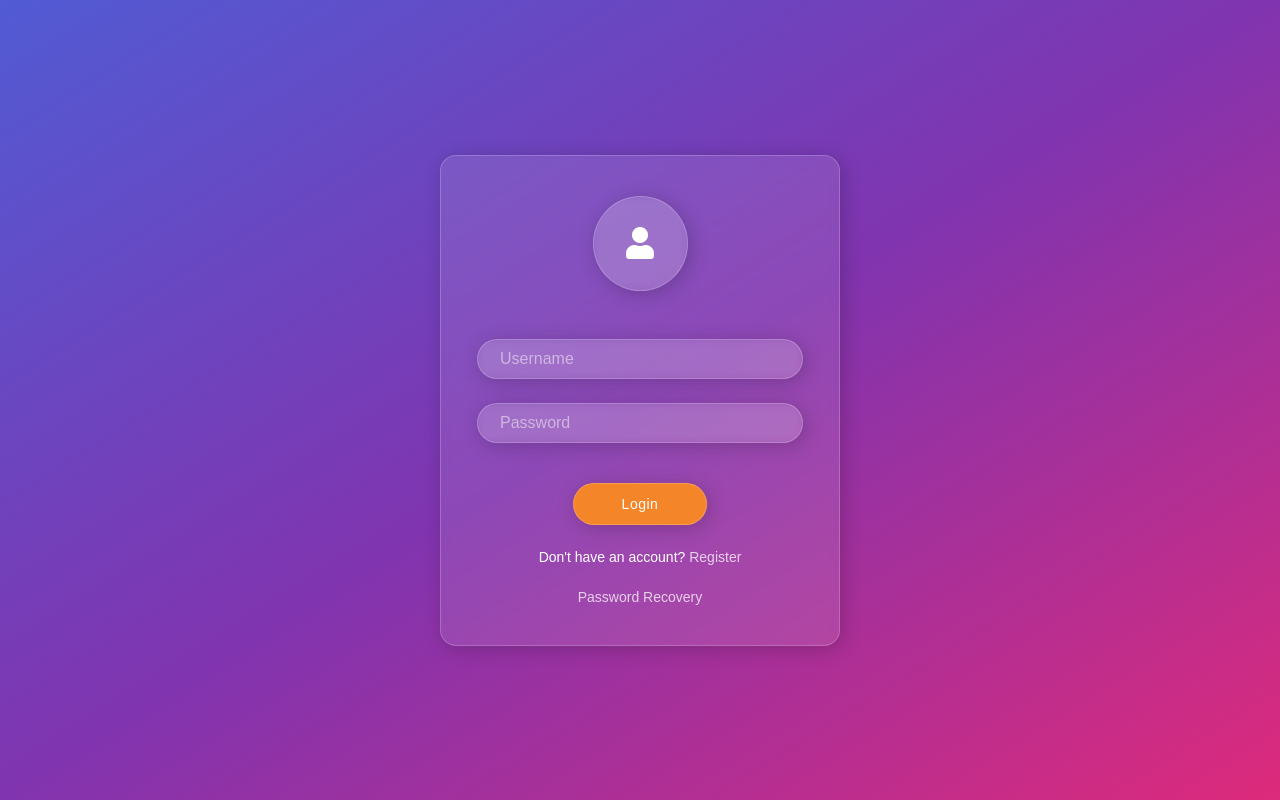
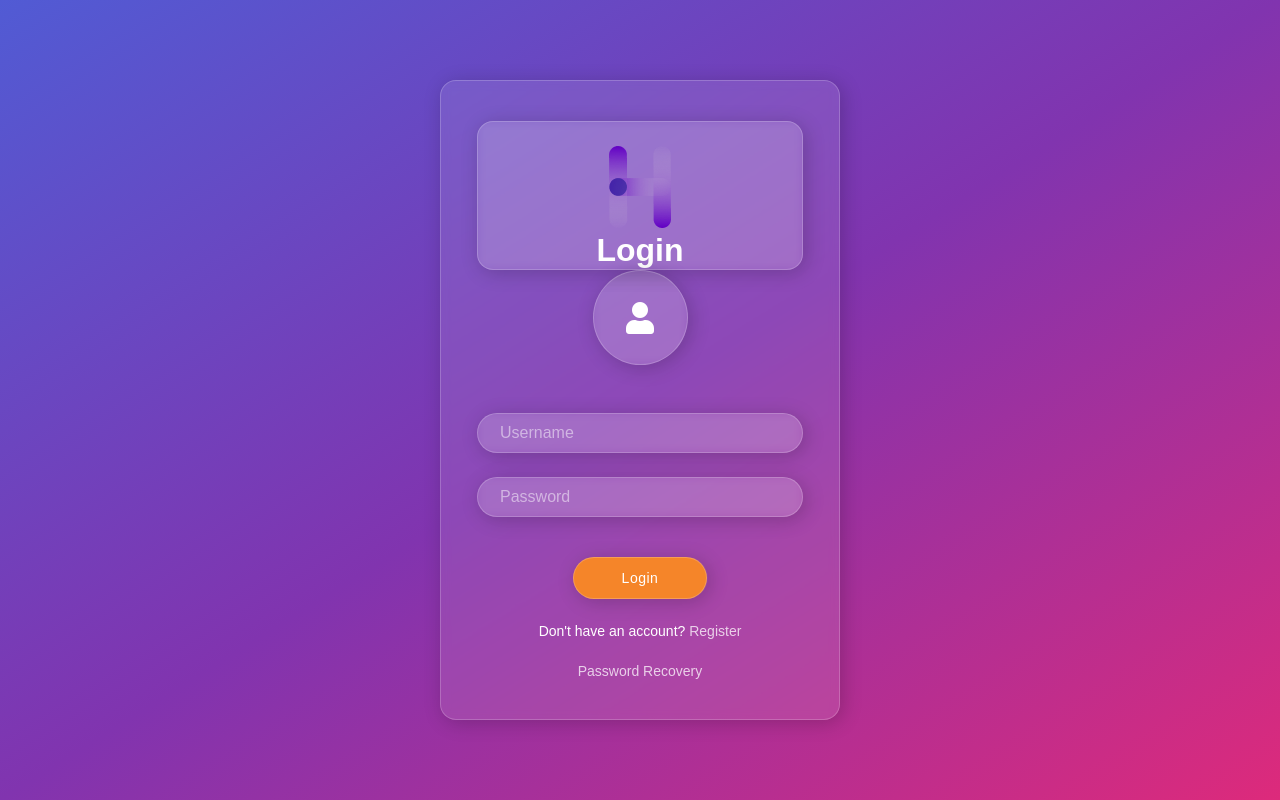
Before and after one commit to HATE-Company/Clone-Sozluk-10, a plain HTML site: page glasslogin.html in a window 1280 px wide. Drawn offline with Linux system fonts and the light colour scheme.

Commit message:
Update glasslogin.html

```diff
--- a/glasslogin.html
+++ b/glasslogin.html
@@ -4,7 +4,7 @@
    <meta charset="UTF-8">
    <meta http-equiv="X-UA-Compatible" content="IE=edge">
    <meta name="viewport" content="width=device-width, initial-scale=1.0">
-   <title>Glassmorphism Login Form | Coding's Time</title>
+   <title>Glassmorphism Login Form | Hate Company</title>
 
    <link rel="stylesheet" href="https://use.fontawesome.com/releases/v5.15.3/css/all.css">
 <style>
@@ -147,6 +147,9 @@ body::after{
 <body>
 
    <div class="form bg-glass">
+      <div class="bg-glass"><img class="register" src="./Group 28.png"><br>
+         <h1> Login</h1></div>
+
       <div class="profile bg-glass">
          <i class="fas fa-user"></i>
       </div>
```
